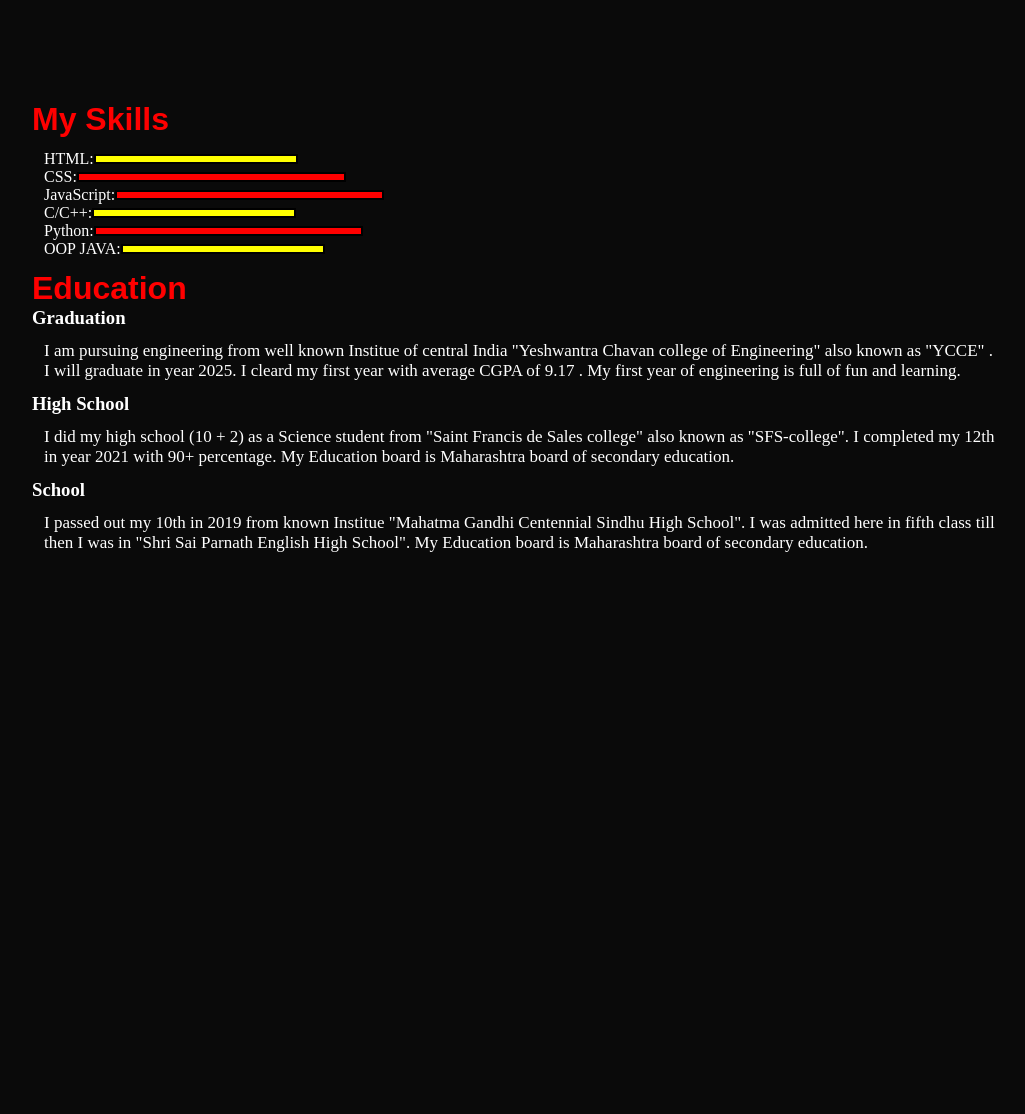
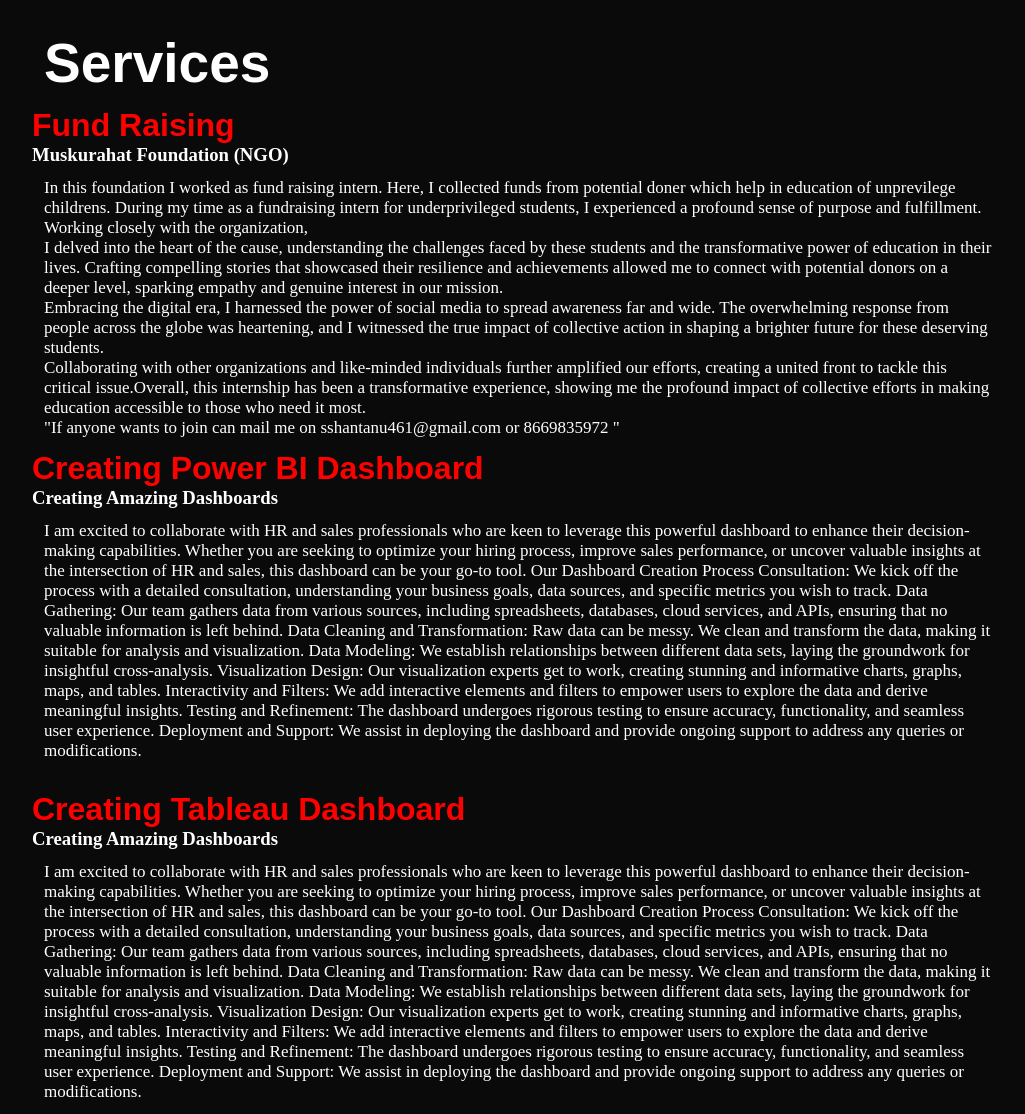
Before and after one commit to Shantanu2007/personalportfolio.github, a plain HTML site: page service.html in a window 1280 px wide. Shown: the part 9-1123 px from the top of the page, without its empty margins (56-1081 px from the left). Before the commit the page ends 800 px from the top, so only its background shows below. Drawn offline with Linux system fonts and the light colour scheme.

Commit message:
Update service.html

```diff
--- a/service.html
+++ b/service.html
@@ -12,7 +12,6 @@
 <body style="background-color:rgb(10, 10, 10)">
     <div class="container">
     <div class="sidebar sidebarGo">
-        Shantanu
         <nav>
             <ul>
             <li><a href="/">Home</a></li>
@@ -30,44 +29,69 @@
             <img class="cross" src="cross2.png" alt="" width="23">
         </div>
 <div class="intro">
-                   <!-- <h2 style="font-size:55px">About Me</h2>
-                   <p>My name is Shantanu, and I am a fresher engineering student. I hail from nagpur ,Maharashtra and have always been passionate about science and technology.<br>
-                    I choose to pursue a career in engineering because I believe that it is a field that has the potential to make a real difference in the world. <br>
-                    I am particularly interested in computer science (Artificial Intelligency) and hope to one day work on cutting-edge technology that can help solve some of the world’s most pressing problems.<br>
-                    In my free time, I enjoy playing cricket and spend time with my family . I am excited to be a part of this Change and am looking forward to learning from my professors and fellow students.
-                    hope to positively contribute to the field of engineering and make a meaningful impact in the world.
     <br>
-                    I always belive in <b>failure</b> not in <b>success</b>.“The way to succeed is to double your failure rate.” by Thomas J. Watson
-         -->
+           <h2 style="font-size:55px " , color:"red">Services</h2>
+
+            <div class="edu">
+                <h1 style="color:red">Fund Raising</h1>
+                  <h3>Muskurahat Foundation (NGO)</h3>
+                <p>In this foundation I worked as fund raising intern. Here, I collected funds from potential doner which help in education of unprevilege childrens.
+                    During my time as a fundraising intern for underprivileged students, I experienced a profound sense of purpose and fulfillment. Working closely with the organization,<br>I delved into the heart of the cause, understanding the challenges faced by these students and the transformative power of education in their lives. Crafting compelling stories that showcased their resilience and achievements allowed me to connect with potential donors on a deeper level, sparking empathy and genuine interest in our mission.<br>
+                   Embracing the digital era, I harnessed the power of social media to spread awareness far and wide. The overwhelming response from people across the globe was heartening, and I witnessed the true impact of collective action in shaping a brighter future for these deserving students.<br>Collaborating with other organizations and like-minded individuals further amplified our efforts, creating a united front to tackle this critical issue.Overall, this internship has been a transformative experience, showing me the profound impact of collective efforts in making education accessible to those who need it most.
+                   <br>"If anyone wants to join can mail me on sshantanu461@gmail.com or 8669835972 "
                 </p>
-                <div class="pa">
-                    <h1 style="color:red">My Skills</h1>
-                    <div class="skillcontainer">
-                        <div class="skillItem">HTML: <div class="skill ts"></div></div>
-                        <div class="skillItem">CSS: <div class="skill"></div></div>
-                        <div class="skillItem">JavaScript: <div class="skill"></div></div>
-                        <div class="skillItem">C/C++: <div class="skill ts"></div></div>
-                        <div class="skillItem">Python: <div class="skill"></div></div>
-                        <div class="skillItem">OOP JAVA: <div class="skill ts"></div></div>
 
             </div>
+
             <div class="edu">
-                        <h1 style="color:red">Education</h1>
-                          <h3>Graduation</h3>
-                        <p>I am pursuing engineering from well known Institue of central India "Yeshwantra Chavan college of Engineering" also known as "YCCE" .
-                        I will graduate in year 2025. I cleard my first year with average CGPA of 9.17 . My first year of engineering  is full of fun and learning.
-                        </p>
-                        <h3>High School</h3>
-                        <p>I did my high school (10 + 2) as a Science student from "Saint Francis de Sales college" also known as "SFS-college". I completed my 12th in year 2021 with 90+ percentage.
-                            My Education board is  Maharashtra board of secondary education.
-                        </p>
-                        <h3>School</h3>
-                        <p>I passed out my 10th in 2019 from  known Institue "Mahatma Gandhi Centennial Sindhu High School". I was admitted here in fifth class till then
-                            I was in "Shri Sai Parnath English High School". My Education board is Maharashtra board of secondary education.
+                <h1 style="color:red">Creating Power BI Dashboard</h1>
+                  <h3>Creating Amazing Dashboards</h3>
+                <p>I am excited to collaborate with HR and sales professionals who are keen to leverage this powerful dashboard to enhance their decision-making capabilities. Whether you are seeking to optimize your hiring process, improve sales performance, or uncover valuable insights at the intersection of HR and sales, this dashboard can be your go-to tool.
+                    Our Dashboard Creation Process
 
+                    Consultation: We kick off the process with a detailed consultation, understanding your business goals, data sources, and specific metrics you wish to track.
+
+                    Data Gathering: Our team gathers data from various sources, including spreadsheets, databases, cloud services, and APIs, ensuring that no valuable information is left behind.
+
+                    Data Cleaning and Transformation: Raw data can be messy. We clean and transform the data, making it suitable for analysis and visualization.
+
+                    Data Modeling: We establish relationships between different data sets, laying the groundwork for insightful cross-analysis.
+
+                    Visualization Design: Our visualization experts get to work, creating stunning and informative charts, graphs, maps, and tables.
+
+                    Interactivity and Filters: We add interactive elements and filters to empower users to explore the data and derive meaningful insights.
+
+                    Testing and Refinement: The dashboard undergoes rigorous testing to ensure accuracy, functionality, and seamless user experience.
+
+                    Deployment and Support: We assist in deploying the dashboard and provide ongoing support to address any queries or modifications.
                </p>
             </div>
+            <br>
+
+            <div class="edu">
+                <h1 style="color:red">Creating Tableau Dashboard</h1>
+                  <h3>Creating Amazing Dashboards</h3>
+                <p>I am excited to collaborate with HR and sales professionals who are keen to leverage this powerful dashboard to enhance their decision-making capabilities. Whether you are seeking to optimize your hiring process, improve sales performance, or uncover valuable insights at the intersection of HR and sales, this dashboard can be your go-to tool.
+                    Our Dashboard Creation Process
+
+                    Consultation: We kick off the process with a detailed consultation, understanding your business goals, data sources, and specific metrics you wish to track.
+
+                    Data Gathering: Our team gathers data from various sources, including spreadsheets, databases, cloud services, and APIs, ensuring that no valuable information is left behind.
+
+                    Data Cleaning and Transformation: Raw data can be messy. We clean and transform the data, making it suitable for analysis and visualization.
+
+                    Data Modeling: We establish relationships between different data sets, laying the groundwork for insightful cross-analysis.
+
+                    Visualization Design: Our visualization experts get to work, creating stunning and informative charts, graphs, maps, and tables.
+
+                    Interactivity and Filters: We add interactive elements and filters to empower users to explore the data and derive meaningful insights.
+
+                    Testing and Refinement: The dashboard undergoes rigorous testing to ensure accuracy, functionality, and seamless user experience.
+
+                    Deployment and Support: We assist in deploying the dashboard and provide ongoing support to address any queries or modifications.
+               </p>
             </div>
+
        </div>
     </div>
     </div>
```
Lines whose indentation alone changed are shown as unchanged.
